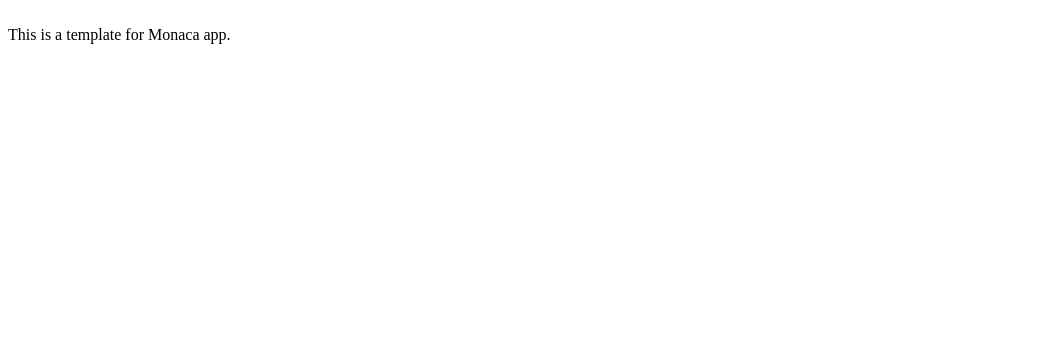
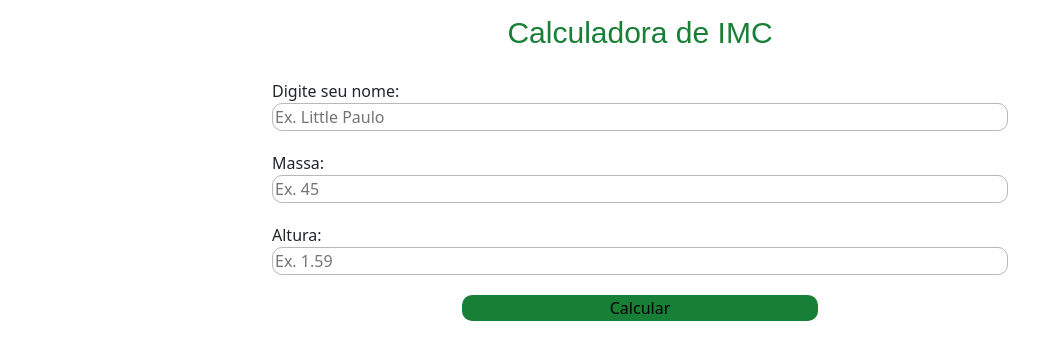
Before and after one commit to la-ris-sa/AulaPAM02, a website: page www/index.html in a window 1280 px wide. Shown: the whole page, without its empty margins (0-1063 px from the left). Drawn offline with nearby package versions, Linux system fonts and the light colour scheme.

Commit message:
calculadorasss

```diff
--- /dev/null
+++ b/www/components/motor.js
@@ -0,0 +1,28 @@
+function calcIMC(){
+    var imc = 0, massa = 0, altura = 0, nome;
+
+    massa = Number(document.getElementById('massa').value)
+    altura = Number(document.getElementById('altura').value)
+    nome = document.getElementById('nome').value
+
+    imc = massa / (altura * altura)
+
+    var result = verificaIMC(imc);
+
+    document.getElementById('res').innerHTML = 'Olá, '+nome+'. Seu IMC é de: '+imc.toFixed(2)+'<br>'+result
+}
+function verificaIMC(imc){
+    if(imc <= 18.5){
+        return "Baixo peso"
+    }else if(imc >= 18.6 && imc <= 24.9){
+        return "Peso normal"
+    }else if(imc >= 25 && imc <= 29.9){
+        return "Sobrepeso"
+    }else if(imc >= 30 && imc <= 34,9){
+        return "Obesidade grau I"
+    }else if(imc >= 35 && imc <= 39,9){
+        return "Obesidade grau II"
+    }else if(imc >= 40){
+        return "Obesidade grau III"
+    }
+}
--- a/www/css/style.css
+++ b/www/css/style.css
@@ -1 +1,31 @@
-/**/
+*{
+    margin: 0;
+}
+
+#titulo{
+    margin-top: 15px;
+    font-family: 'Arial';
+    color: #177f36;
+    font-size: 30px;
+    text-align: center;
+}
+
+input{
+    border-radius: 10px;
+    border: #b9b9b9 1px solid;
+    align-items: center;
+}
+
+#btnCalcImc{
+    background-color: #177f36;
+    border-radius: 10px;
+    border: 0;
+    align-items: center;
+}
+.row{
+    margin-bottom: 20px;
+}
+#res{
+    text-align: center;
+    font-size:18px;
+}
--- a/www/index.html
+++ b/www/index.html
@@ -6,12 +6,50 @@
     <meta http-equiv="Content-Security-Policy" content="default-src * data: gap: content: https://ssl.gstatic.com; style-src * 'unsafe-inline'; script-src * 'unsafe-inline' 'unsafe-eval'">
     <script src="components/loader.js"></script>
     <link rel="stylesheet" href="components/loader.css">
+    <link href="https://cdn.jsdelivr.net/npm/bootstrap@5.3.0-alpha1/dist/css/bootstrap.min.css" rel="stylesheet" integrity="sha384-GLhlTQ8iRABdZLl6O3oVMWSktQOp6b7In1Zl3/Jr59b6EGGoI1aFkw7cmDA6j6gD" crossorigin="anonymous">
     <link rel="stylesheet" href="css/style.css">
-    <script>
-    </script>
+    <script src="https://cdn.jsdelivr.net/npm/bootstrap@5.3.0-alpha1/dist/js/bootstrap.bundle.min.js" integrity="sha384-w76AqPfDkMBDXo30jS1Sgez6pr3x5MlQ1ZAGC+nuZB+EYdgRZgiwxhTBTkF7CXvN" crossorigin="anonymous"></script>
+    <script type="text/javascript" src="components/motor.js"></script>
 </head>
 <body>
-	<br />
-    This is a template for Monaca app.
+    <div class="container">
+        <div class="row">
+            <h1 id="titulo">Calculadora de IMC</h1>
+        </div>
+        <div class="row">
+            <div class="col-8 offset-2">
+                <label for="nome">Digite seu nome:</label>
+            </div>
+            <div class="col-8 offset-2">
+                <input type="text" placeholder="Ex. Little Paulo" id="nome" class="col-12">
+            </div>
+        </div>
+        <div class="row">
+            <div class="col-8 offset-2">
+                <label for="inputmassa">Massa:</label>
+            </div>
+            <div class="col-8 offset-2">
+                <input type="number" placeholder="Ex. 45" id="massa" name="inputmassa" step="0.1"  class="col-12">
+            </div>
+        </div>
+        <div class="row">
+            <div class="col-8 offset-2">
+                <label for="inputaltura">Altura:</label>
+            </div>
+            <div class="col-8 offset-2">
+                <input type="number" placeholder="Ex. 1.59" id="altura" name="inputaltura" step="0.01" class="col-12">
+            </div>
+        </div>
+        <div class="row">
+            <div class="col-4 offset-4">
+                <input type="button" value="Calcular" id="btnCalcImc" onclick="calcIMC()"  class="col-12">
+            </div>
+        </div>
+        <div class="row">
+            <div class="col-8 offset-2" id="teste">
+                <p id="res"></p>
+            </div>
+        </div>
+    </div>
 </body>
 </html>
```
